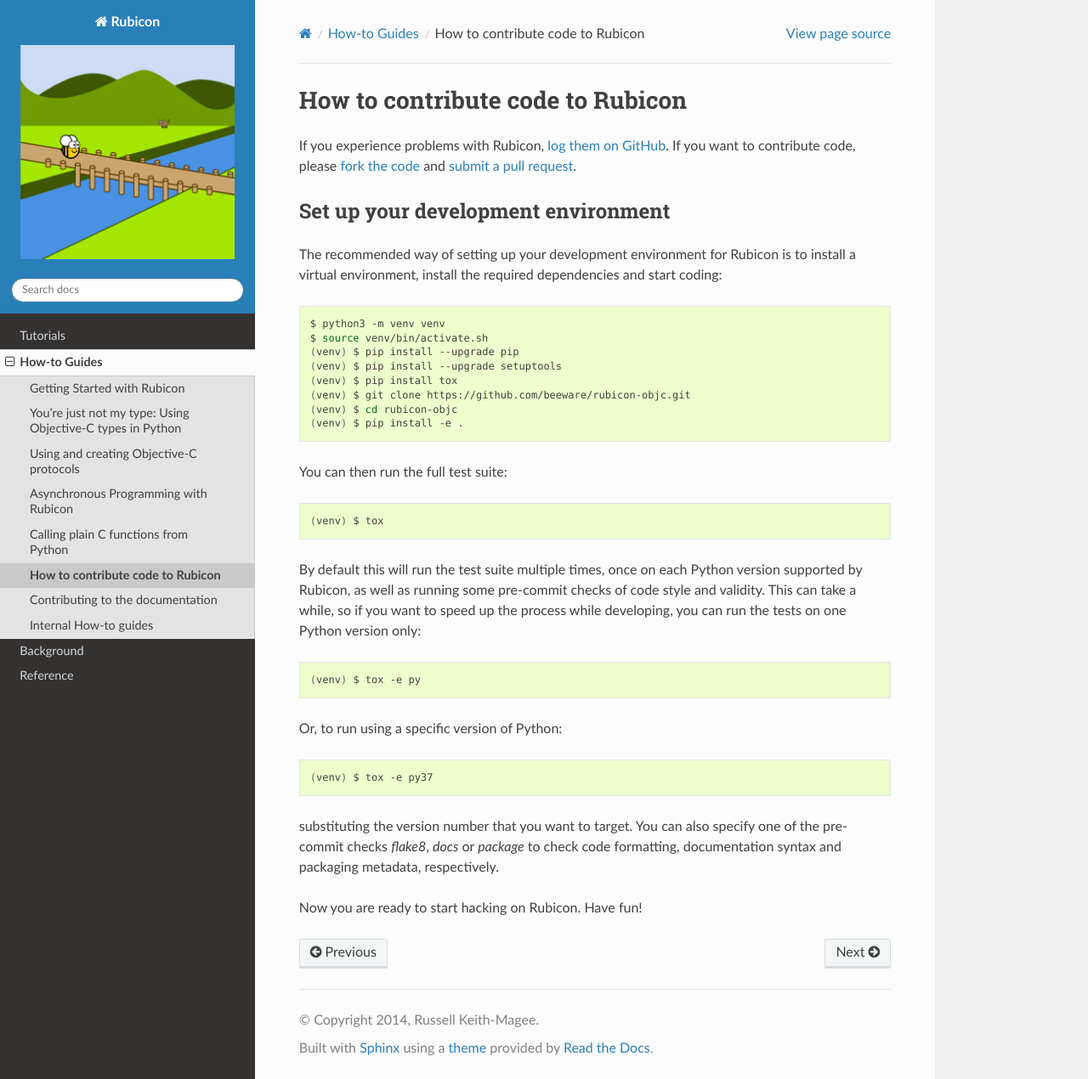
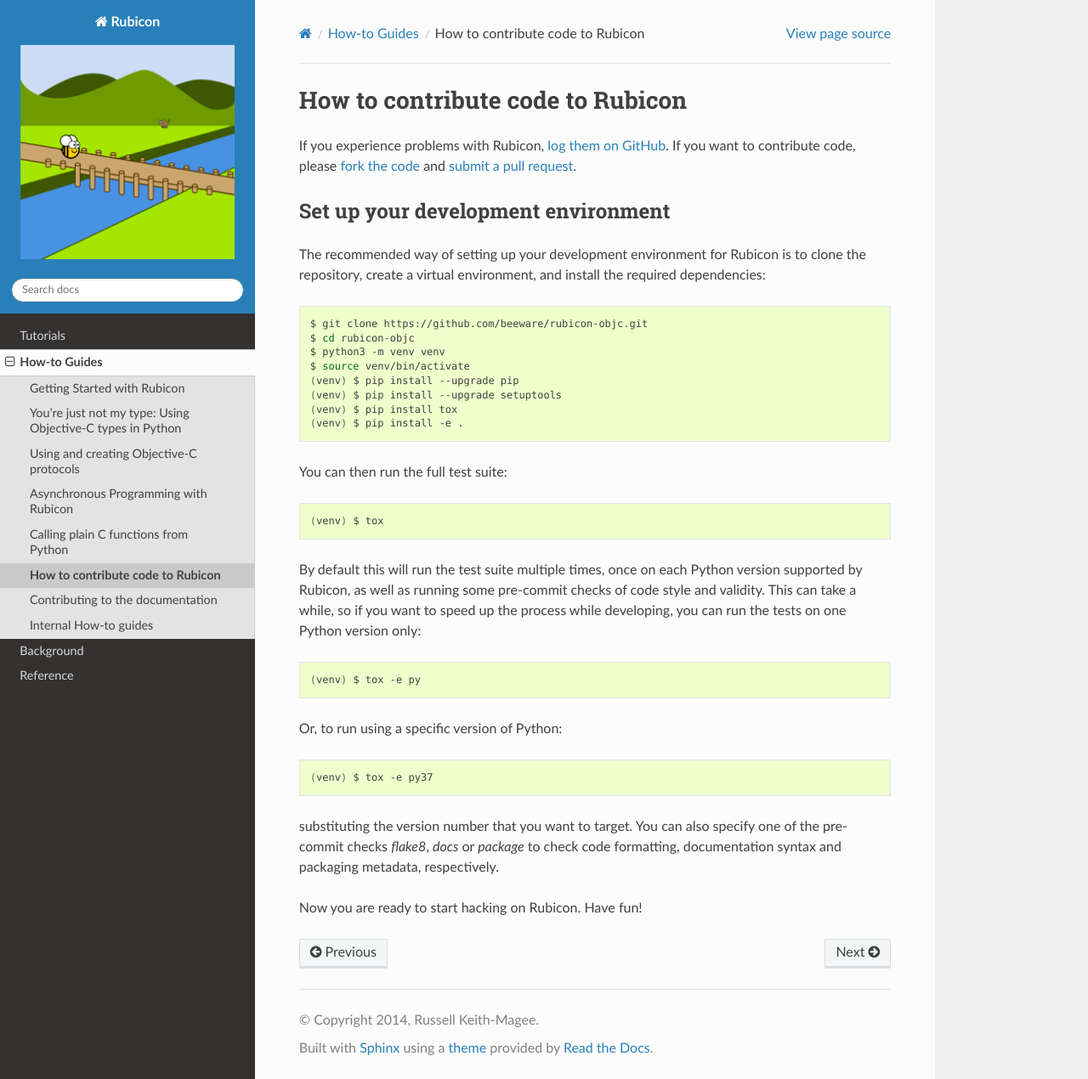
Before and after one commit to beeware/rubicon-objc, a Sphinx documentation site: the page built from docs/how-to/contribute-code.rst, in a window 1280 px wide and 1270 px high. Shown: the whole window at 85% size. Built offline with Sphinx 7.4.7 and the Read the Docs theme 2.0.0, drawn with Linux system fonts in a browser that asks for light colours.

Commit message:
Code review cleanups.

```diff
--- a/docs/how-to/contribute-code.rst
+++ b/docs/how-to/contribute-code.rst
@@ -15,18 +15,18 @@
 ===================================
 
 The recommended way of setting up your development environment for Rubicon is
-to install a virtual environment, install the required dependencies and start
-coding:
+to clone the repository, create a virtual environment, and install the required
+dependencies:
 
 .. code-block:: sh
 
+    $ git clone https://github.com/beeware/rubicon-objc.git
+    $ cd rubicon-objc
     $ python3 -m venv venv
-    $ source venv/bin/activate.sh
+    $ source venv/bin/activate
     (venv) $ pip install --upgrade pip
     (venv) $ pip install --upgrade setuptools
     (venv) $ pip install tox
-    (venv) $ git clone https://github.com/beeware/rubicon-objc.git
-    (venv) $ cd rubicon-objc
     (venv) $ pip install -e .
 
 You can then run the full test suite:
```
Also changed, not shown: docs/background/community.rst (+13 -20 lines), docs/index.rst (+3 -8 lines).
